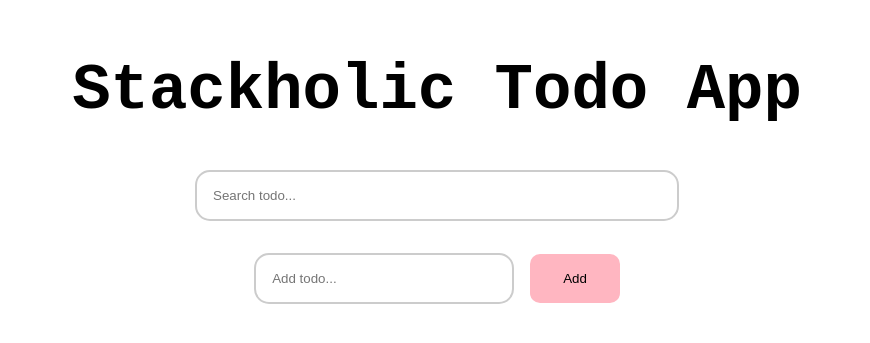
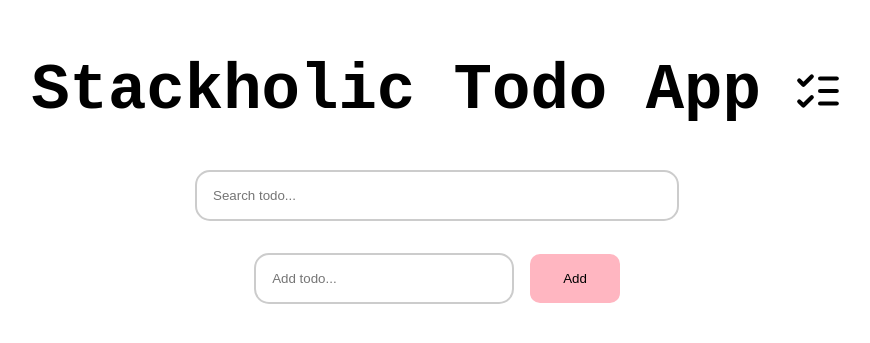
Before and after one commit to sahajranipa/stackholic-todo-app, a React (Vite) app: page / in a window 1280 px wide. Shown: the part 213-556 px from the top of the page, without its empty margins (203-1073 px from the left). Built offline with nearby package versions, Linux system fonts and the light colour scheme.

Commit message:
added some design changes and added icons for todo actions

```diff
--- a/src/App.css
+++ b/src/App.css
@@ -10,6 +10,10 @@
 }
 
 .todo_title {
+  display: flex;
+  align-items: center;
+  justify-content: center;
+  gap: 2rem;
   font-size: 4rem;
 }
 
--- a/src/App.jsx
+++ b/src/App.jsx
@@ -7,7 +7,7 @@ import {
   deleteTodo,
 } from "./redux/todos/todoSlice.js";
 import "./App.css";
-import { CircleCheckBig, Pencil, Trash2, X } from "lucide-react";
+import { CircleCheckBig, ListChecks, Pencil, Trash2, X } from "lucide-react";
 
 function App() {
   const [input, setInput] = useState("");
@@ -52,7 +52,9 @@ function App() {
   };
   return (
     <div className="todo_container">
-      <h1 className="todo_title">Stackholic Todo App</h1>
+      <h1 className="todo_title">
+        Stackholic Todo App <ListChecks size="50" />
+      </h1>
 
       <input
         className="todo_input"
@@ -94,7 +96,7 @@ function App() {
                     onClick={() => {
                       dispatch(toggleTodo({ id: todo.id }));
                     }}>
-                    {todo.completed ? <CircleCheckBig /> : <X />}
+                    {todo.completed ? <X /> : <CircleCheckBig />}
                   </span>
                   <span onClick={() => handleEdit(todo)}>
                     <Pencil />
```
